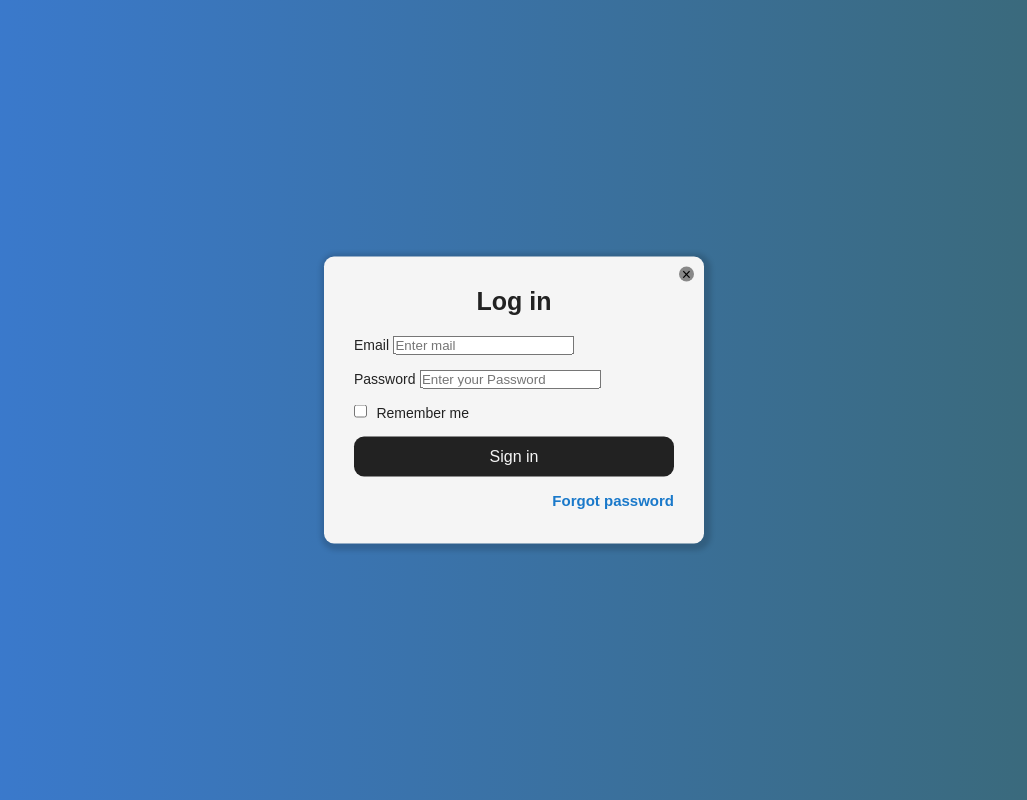
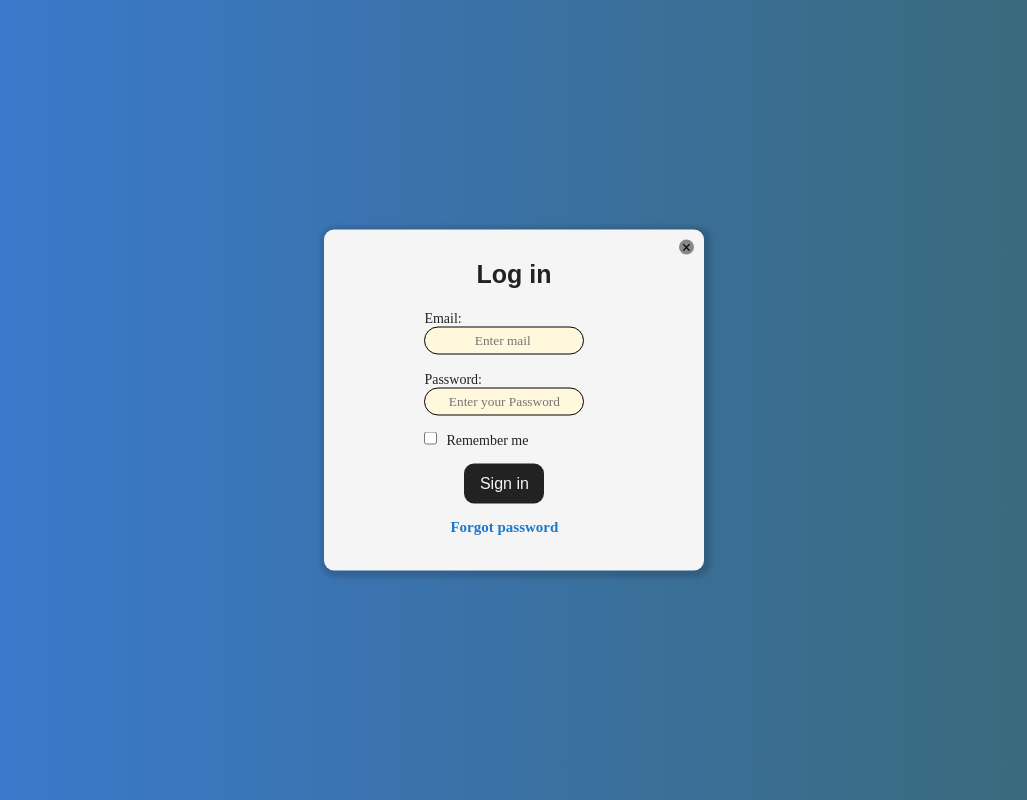
Before and after one commit to mohd-huzaifa/gateBook, a website: page public/login.html in a window 1280 px wide. Both pictures are taken after a click on the button "Login". Shown: the whole page, without its empty margins (126-1153 px from the left). Drawn offline with Linux system fonts and the light colour scheme.

Commit message:
I have changed login page style

```diff
--- a/index.js
+++ b/index.js
@@ -23,6 +23,11 @@ app.get('/search',function(req,res){
     res.sendFile( __dirname+'/public/'+ searchTopic);
 })
 
+app.post('/login',function(req,res){
+
+    res.redirect('/');
+})
+
 
 
 app.listen(4500,function(){
--- a/public/login.html
+++ b/public/login.html
@@ -64,6 +64,8 @@
                 transform 200ms ease-in-out 0ms;
         }
 
+
+
         .popup .close-btn {
             position: absolute;
             top: 10px;
@@ -97,8 +99,7 @@
 
         }
 
-        .popup .form .form-element input[type="text"]
-        .popup .form .form-element input[type="password"] {
+        .popup .form .form-element input[type="text"] .popup .form .form-element input[type="password"] {
             margin-top: 5px;
             display: block;
             width: 100%;
@@ -114,7 +115,7 @@
         }
 
         .popup .form .form-element button {
-            width: 100%;
+            width: 50%;
             height: 40px;
             border: none;
             outline: none;
@@ -135,6 +136,65 @@
             text-decoration: none;
             font-weight: 600;
         }
+
+        .form-element{
+               position: relative;
+               left: 22%;
+               width: 50%;
+               text-align:justify;
+               font-family: 'Times New Roman', Times, serif;
+
+
+        }
+         .form-element [type="text"]{
+            position: relative;
+            width: 100%;
+            border: 1px solid black;
+            border-radius: 50px;
+            padding: 5px;
+            text-align: center;
+            font-family: 'Times New Roman', Times, serif;
+            background-color: cornsilk;
+         }
+
+         .form-element [type="password"]{
+            position: relative;
+            width: 100%;
+            border: 1px solid black;
+            border-radius: 50px;
+            padding: 5px;
+            text-align: center;
+            font-family: 'Times New Roman', Times, serif;
+            background-color: cornsilk;
+
+         }
+
+         .form-element [type="password"]:hover{
+            border: 1.5px solid blue;
+         }
+         .form-element [type="text"]:hover{
+            border: 1.5px solid blue;
+         }
+
+
+
+         #btn:hover{
+            background-color: blue;
+            color: white;
+         }
+         #forgot{
+            text-align: center;
+         }
+         #forgot:hover{
+            color: #000;
+         }
+         .form-btn{
+            text-align: center;
+        }
+        #show-login:hover{
+            background-color: aqua;
+            color: antiquewhite;
+        }
     </style>
 
 </head>
@@ -142,36 +202,36 @@
 <body>
     <div class="center">
         <button id="show-login">Login</button>
-
-
     </div>
 
     <div class="popup">
         <div class="close-btn">&times;</div>
         <div class="form">
             <h2>Log in</h2>
+          <form action="/login" method="post">
 
             <div class="form-element">
-                <label for="email">Email</label>
-                <input type="text" id="email" placeholder="Enter mail">
+                <label for="email">Email:</label>
+                <input type="text" name="email"  id="email" placeholder="Enter mail " autocomplete="off">
             </div>
             <div class="form-element">
 
-                <label for="password">Password</label>
-                <input type="password" id="password" placeholder="Enter your Password">
+                <label for="password">Password:</label>
+                <input type="password" name="password" id="password" autocomplete="off" placeholder="Enter your Password">
             </div>
             <div class="form-element">
-                <input type="checkbox" id="remember-me">
+                <input type="checkbox" name="checkbox" id="remember-me">
                 <label for="remember-me">Remember me</label>
             </div>
 
-            <div class="form-element">
-                <button>Sign in</button>
+            <div class="form-element form-btn">
+                <button type="submit" id="btn">Sign in</button>
             </div>
             <div class="form-element">
 
-                <a href="">Forgot password</a>
+                <a href="#" id="forgot">Forgot password</a>
             </div>
+          </form>
 
         </div>
     </div>
```
Also changed, not shown: public/index.html (+1 -1 lines). Lines whose indentation alone changed are shown as unchanged.
